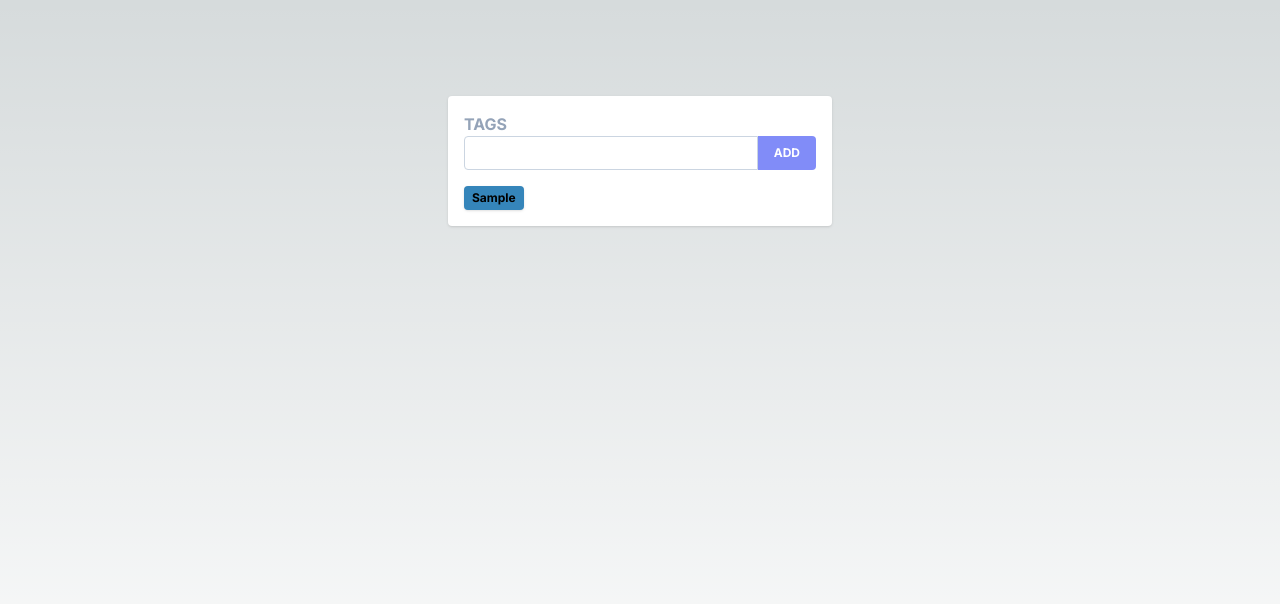
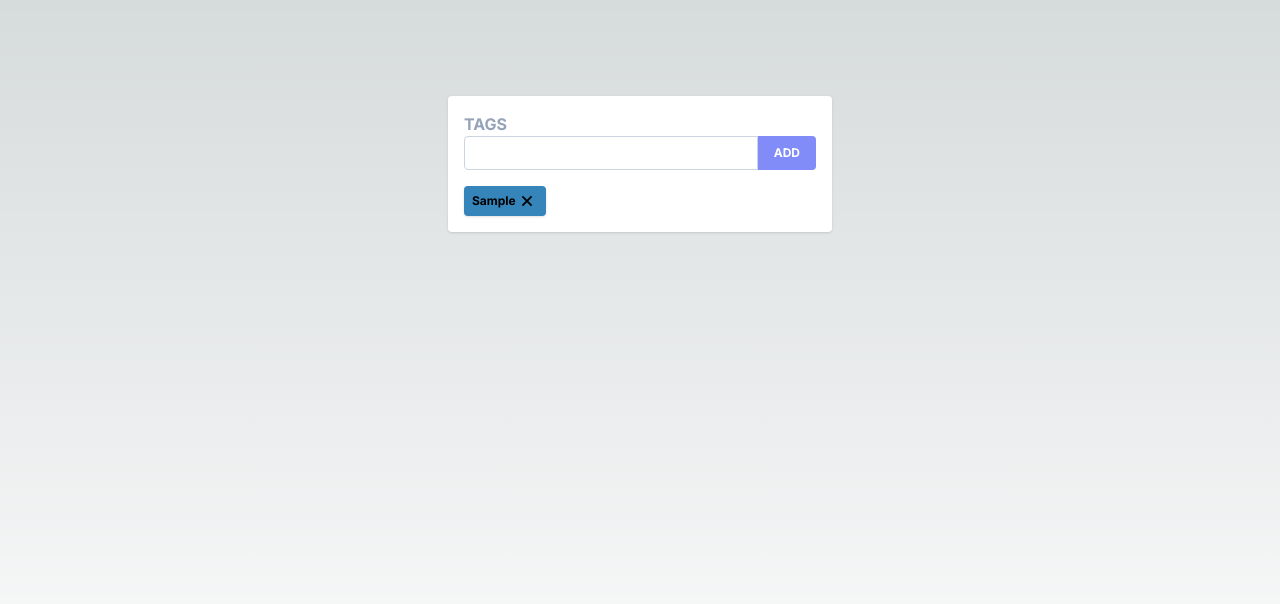
Before and after one commit to LaupWing/move-agency, a Next.js app: page / in a window 1280 px wide. Both pictures are taken after typing "Sample" into the empty fields and a click on the button "ADD". Shown: the top 604 px of the page. Built offline with nearby package versions, Linux system fonts and the light colour scheme.

Commit message:
set hovering

```diff
--- a/src/app/components/Tags.tsx
+++ b/src/app/components/Tags.tsx
@@ -1,6 +1,7 @@
 "use client"
 import { Tag } from "@/types"
-import { FC } from "react"
+import { FC, useState } from "react"
+import { GrFormClose } from "react-icons/gr"
 
 const Tags:FC<{
    tags: Tag[]
@@ -19,14 +20,24 @@ const Tags:FC<{
 export default Tags
 
 const Tag:FC<{tag: Tag}> = ({tag}) => {
+   const [hovering, setHovering] = useState(false)
+
    return (
       <div
-         className="text-xs text-black px-2 py-1 shadow font-bold rounded"
+         className="text-xs text-black px-2 py-1 shadow font-bold rounded flex items-center"
          style={{
             backgroundColor: tag.color
          }}
+         onMouseOver={() => setHovering(true)}
+         onMouseOut={() => setHovering(false)}
       >
-         {tag.name}
+         <p>
+            {tag.name}
+         </p>
+         <GrFormClose
+            className={`$ml-2`}
+            size={22}
+         />
       </div>
    )
 }
```
